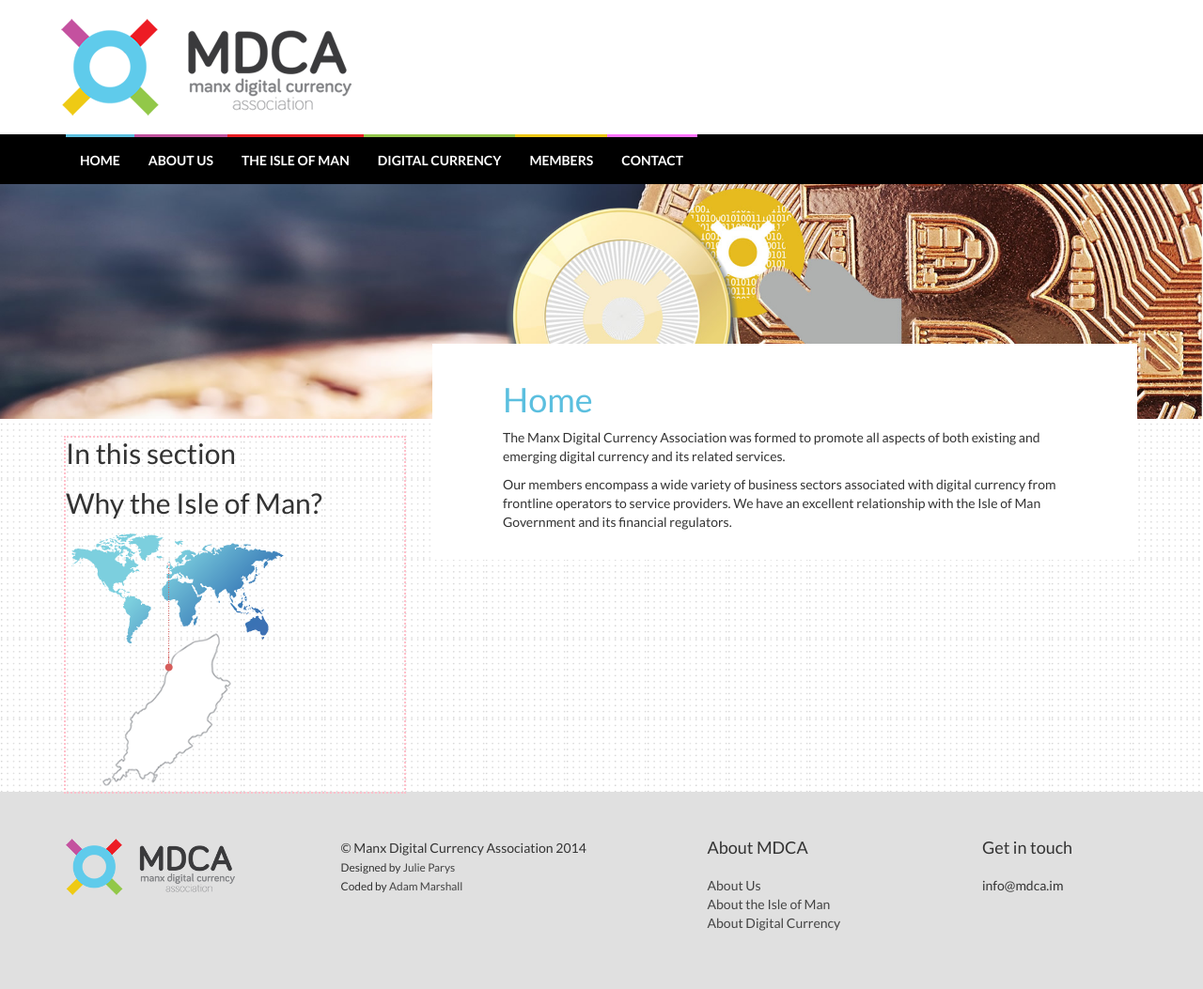
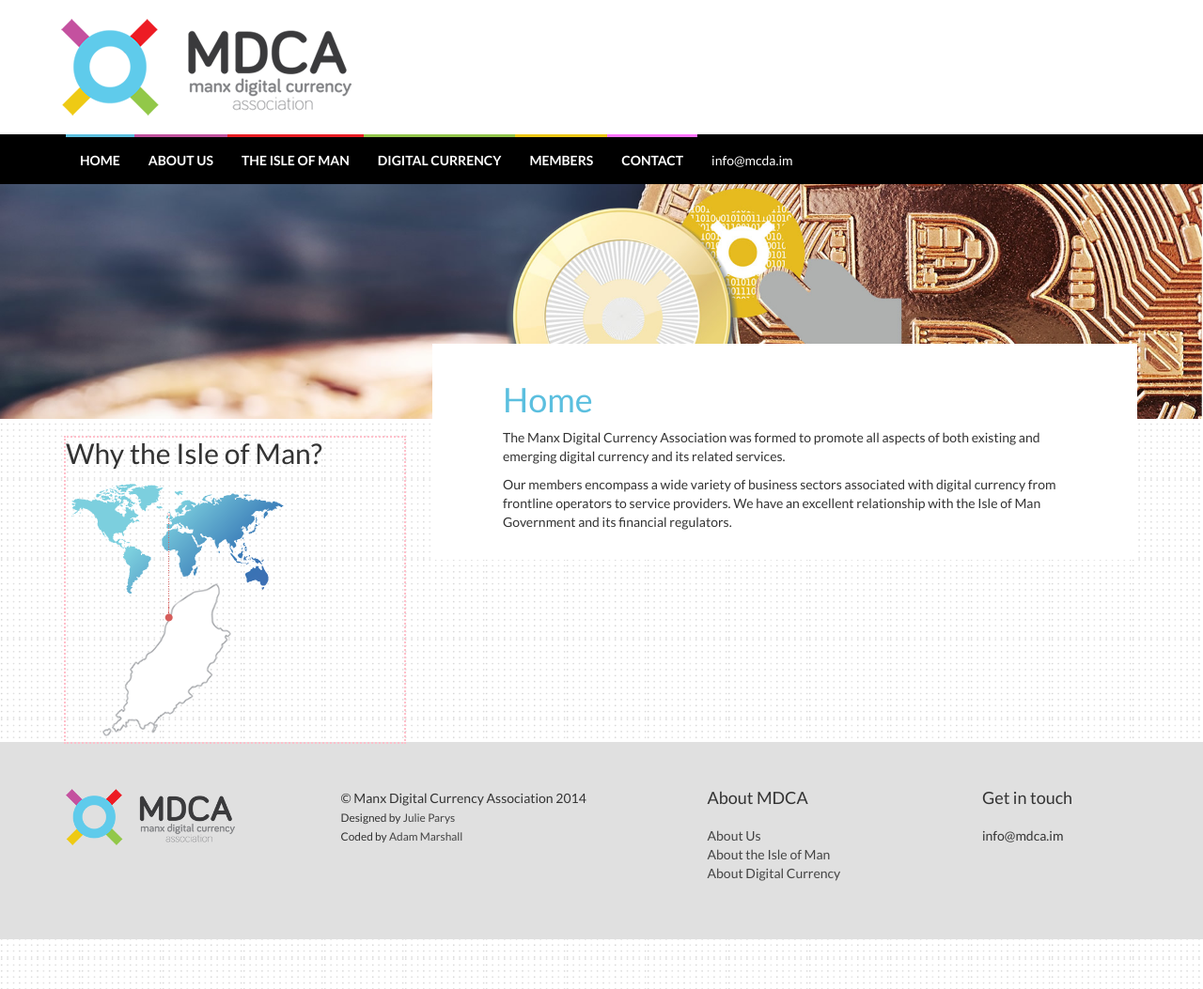
Before and after one commit to Julieparys/MDCA, a Jekyll site: the page built from src/index.md, in a window 1280 px wide. Shown: the whole page at 94% size. Built offline with Jekyll 4.4.1, drawn with Linux system fonts in a browser that asks for light colours; Markdown is read by kramdown in place of the engine named in the settings.

Commit message:
sidebar move and navbar text

```diff
--- a/src/_includes/header.html
+++ b/src/_includes/header.html
@@ -15,7 +15,9 @@
 			  <li class="theme-yellow"><a href="/members/">Members</a></li>
 			  <li class="theme-pink"><a href="/contact/">Contact</a></li>
 			</ul>
-		</div><!-- /.container-fluid -->
+			<p class="nav navbar-text">info@mcda.im</p>
+		</div>
+
 	</nav>
 
 	<div class="homeBanner">
--- /dev/null
+++ b/src/_includes/sidebar.html
@@ -0,0 +1,6 @@
+<div class="sidebarWrapper">
+	<h2>Why the Isle of Man?</h2>
+	<div class="isleOfManMap">
+	<img src="/img/MAP.fw.png" />
+	</div>
+</div>
--- a/src/_layouts/default.html
+++ b/src/_layouts/default.html
@@ -22,14 +22,7 @@
 
 				<!-- sidebar area -->
 				<div class="col-md-4 col-md-pull-8">
-					<div class="sidebarWrapper">
-						<h2>In this section</h2>
-
-						<h2>Why the Isle of Man?</h2>
-						<div class="isleOfManMap">
-						<img src="/img/MAP.fw.png" />
-						</div>
-					</div>
+					{% include sidebar.html %}
 				</div>
 
 			</div>
--- a/src/_sass/src/screen.sass
+++ b/src/_sass/src/screen.sass
@@ -61,6 +61,10 @@ html
 			border-radius: 0
 			border: none
 			margin-bottom: 0
+			.navbar-text
+				display: inline
+				color: white
+				border-top: 3px solid black
 			ul
 				margin: 0
 			li
--- a/src/css/screen.css
+++ b/src/css/screen.css
@@ -8,6 +8,7 @@ html body h1, html body h2 { color: #5bbfdf; }
 html .header { background-color: white; }
 html .header .logo { padding: 20px 10px; }
 html .header nav.navbar { background-color: black; border-radius: 0; border: none; margin-bottom: 0; }
+html .header nav.navbar .navbar-text { display: inline; color: white; border-top: 3px solid black; }
 html .header nav.navbar ul { margin: 0; }
 html .header nav.navbar li { border-top-style: solid; border-width: 3px; }
 html .header nav.navbar li a { color: white; font-weight: bold; text-transform: uppercase; }
```
